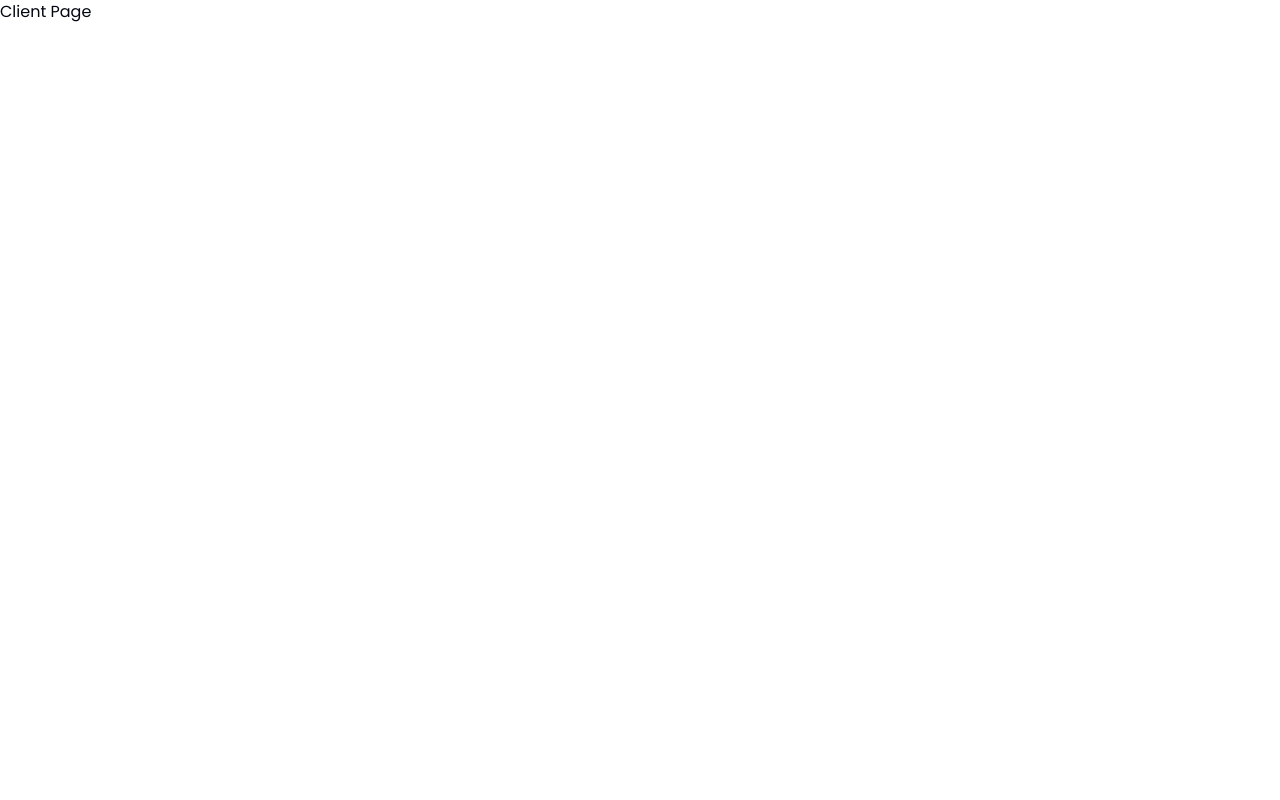
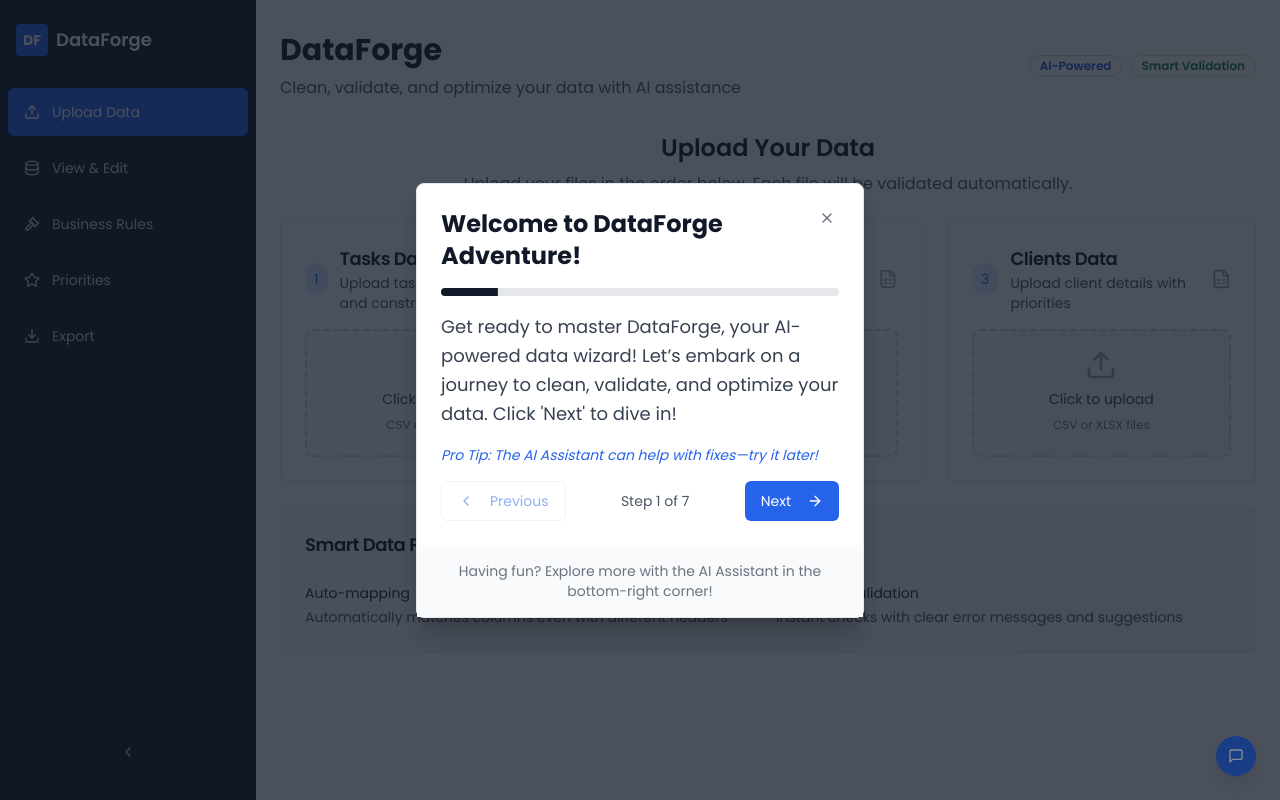
Before and after one commit to nawaid2003/forge, a Next.js app: page / in a window 1280 px wide. Built offline with nearby package versions, Linux system fonts and the light colour scheme.

Commit message:
page test

```diff
--- a/app/ClientPage.tsx
+++ b/app/ClientPage.tsx
@@ -1,6 +1,15 @@
 // app/ClientPage.tsx
 "use client";
 
+import { DataProvider } from "@/contexts/data-context";
+import MainContent from "./MainContent";
+import Tutorial from "@/components/tutorial";
+
 export default function ClientPage() {
-  return <div>Client Page</div>;
+  return (
+    <DataProvider>
+      <MainContent />
+      <Tutorial />
+    </DataProvider>
+  );
 }
--- a/app/page.tsx
+++ b/app/page.tsx
@@ -1,8 +1,15 @@
 // app/page.tsx
-import dynamic from "next/dynamic";
+"use client";
 
-const ClientPage = dynamic(() => import("./ClientPage"), { ssr: false });
+import { DataProvider } from "@/contexts/data-context";
+import MainContent from "./MainContent";
+import Tutorial from "@/components/tutorial";
 
 export default function HomePage() {
-  return <ClientPage />;
+  return (
+    <DataProvider>
+      <MainContent />
+      <Tutorial />
+    </DataProvider>
+  );
 }
```
